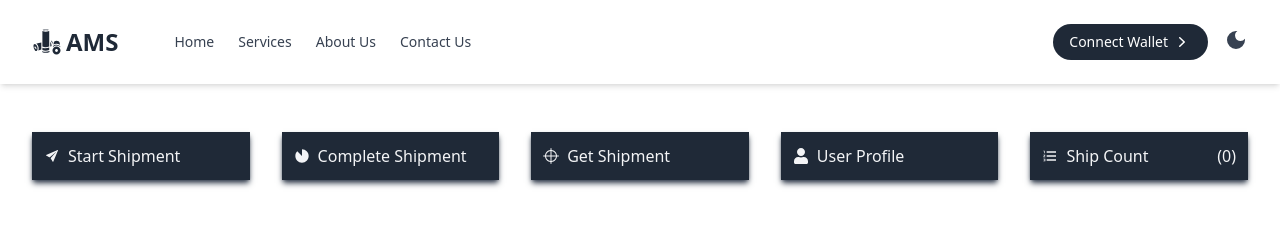
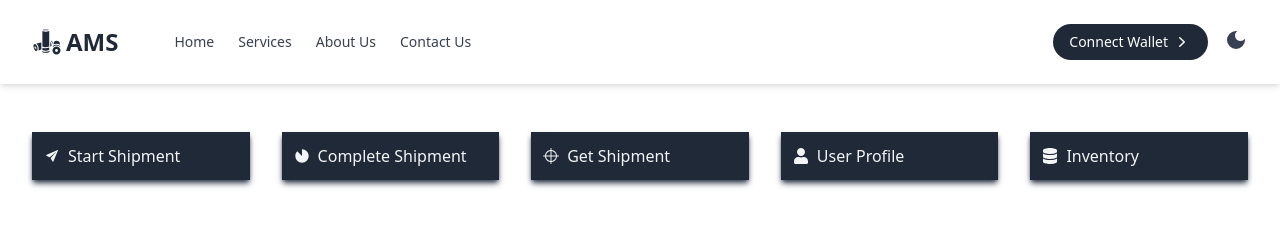
Before and after one commit to suhasledange/AMS, a Next.js app: page / in a window 1280 px wide. Shown: the top 230 px of the page. Built offline with nearby package versions, Linux system fonts and the light colour scheme.

Commit message:
inventory option added

```diff
--- /dev/null
+++ b/components/Base.jsx
@@ -0,0 +1,32 @@
+import React from 'react'
+import { Str1 } from '.'
+
+const Base = ({ openBase,setBase}) => {
+  return openBase ? (
+    <div className='fixed inset-0 z-10 overflow-y-auto'>
+      <div className='fixed inset-0 w-full h-full bg-black opacity-40' onClick={() => setBase(false)}>
+      </div>
+      <div className='flex items-center min-h-screen px-4 py-8'>
+        <div className='relative w-full max-w-lg p-4 mx-auto dark:bg-gray-900 bg-white rounded-sm shadow-lg'>
+
+          <div className='flex justify-end'>
+            <button onClick={() => setBase(false)} className='p-2 text-gray-400 rounded-md dark:hover:bg-gray-700 hover:bg-gray-100'>
+              <Str1 />
+            </button>
+          </div>
+
+          <div className='max-w-sm mx-auto py-3 space-y-3 text-center'>
+            <h4 className='text-lg font-medium dark:text-gray-200 text-gray-800'>Inventory</h4>
+
+
+
+
+         </div>
+
+        </div>
+      </div>
+    </div>
+  ) : ""
+}
+
+export default Base
--- a/components/GetShipment.jsx
+++ b/components/GetShipment.jsx
@@ -33,8 +33,10 @@ const GetShipment = ({ getModel, setGetModel, getShipment }) => {
               <Str1 className='w-5 h-5 mx-auto' />
             </button>
           </div>
+
           <div className='max-w-sm mx-auto py-3 space-y-3 text-center'>
             <h4 className='text-lg font-medium dark:text-gray-200 text-gray-800'>Tracking Details</h4>
+
             <form onSubmit={(e) => e.preventDefault()}>
               <div className=' relative mt-3'>
                   <input required type='number' placeholder='Id' className=' w-full pl-5 pr-3 py-2 dark:text-gray-200  text-gray-500 bg-transparent outline-none border focus:border-blue-900 shadow-sm rounded-lg'
--- a/components/Services.jsx
+++ b/components/Services.jsx
@@ -2,16 +2,17 @@ import React from 'react'
 import { MdIncompleteCircle } from "react-icons/md";
 import { SlTarget } from "react-icons/sl";
 import { FaUser } from "react-icons/fa";
-import { MdOutlineFormatListNumbered } from "react-icons/md";
+import { FaDatabase } from "react-icons/fa";
 import { IoIosSend } from "react-icons/io";
 
-const Services = ({setOpenProfile,setCompleteModal,setGetModel,setStartModal,shipCount}) => {
+const Services = ({setOpenProfile,setBase,setCompleteModal,setGetModel,setStartModal,shipCount}) => {
 
   const team = [
     {id:1,avatar:"Start Shipment",logo:<IoIosSend />},
     {id:2,avatar:"Complete Shipment", logo:<MdIncompleteCircle />},
     {id:3,avatar:"Get Shipment",logo:<SlTarget />},
     {id:4,avatar:"User Profile",logo:<FaUser />},
+    {id:5,avatar:"Inventory",logo:<FaDatabase />},
   ]
 
   const openModelBox = (text)=>{
@@ -23,7 +24,10 @@ const Services = ({setOpenProfile,setCompleteModal,setGetModel,setStartModal,shi
       setGetModel(true);
     }else if(text === 4){
       setOpenProfile(true);
+    }else if(text === 5){
+      setBase(true);
     }
+
   };
 
   return (
@@ -43,7 +47,8 @@ const Services = ({setOpenProfile,setCompleteModal,setGetModel,setStartModal,shi
                 </li>
               ))
             }
-            <li className='  list-none'>
+
+            {/* <li className='  list-none'>
                   <div className=' p-3 bg-gray-800 dark:bg-gray-700 flex items-center gap-2 cursor-pointer dark:hover:bg-gray-600 hover:bg-gray-900 justify-center shadow-gray-700 shadow-md dark:shadow-gray-900'>
                       <p className='text-gray-100'>
                       <MdOutlineFormatListNumbered />
@@ -51,7 +56,8 @@ const Services = ({setOpenProfile,setCompleteModal,setGetModel,setStartModal,shi
                       <h1 className='font-medium text-gray-100 w-full h-full object-cover object-center'>Ship Count</h1>
                       <h3  className='text-gray-100'>({shipCount})</h3>
                   </div>
-                </li>
+                </li> */}
+
             </ul>
           </div>
 
--- a/components/index.js
+++ b/components/index.js
@@ -1,5 +1,6 @@
 import Footer from "./Footer";
 import Card from "./Card";
+import Base from "./Base";
 import Navbar from "./Navbar";
 import Services from "./Services";
 import Profile from "./Profile";
@@ -15,6 +16,7 @@ import Fot2 from "./SVG/Fot2";
 import Str1 from "./SVG/Str1";
 
 export {
+    Base,
     Footer,
     Card,
     Navbar,
--- a/pages/_app.js
+++ b/pages/_app.js
@@ -6,7 +6,9 @@ export default function App({ Component, pageProps }) {
   return( <>
         <AmsProvider>
           <Navbar/>
+
         <Component {...pageProps} />
+
         </AmsProvider>
       <Footer/>
    </>
--- a/pages/index.js
+++ b/pages/index.js
@@ -1,4 +1,4 @@
-import { Card, CompleteShipment, Form, GetShipment, Profile, Services, StartShipment } from '@/components'
+import {Base, Card, CompleteShipment, Form, GetShipment, Profile, Services, StartShipment } from '@/components'
 import { AmsContext } from '@/context/AMS'
 import React, { useContext, useEffect, useState } from 'react'
 
@@ -24,6 +24,8 @@ const index = () => {
 
   const [createShipmentModel,setcreateShipmentModel] = useState(false);
   const [openProfile,setOpenProfile] = useState(false);
+  const [openBase,setBase] = useState(false);
+
   const [startModal,setStartModal] = useState(false);
   const [completeModal,setCompleteModal] = useState(false);
   const [getModel,setGetModel] = useState(false);
@@ -55,6 +57,7 @@ const index = () => {
     < >
 
       <Services setOpenProfile={setOpenProfile}
+                setBase={setBase}
                 setCompleteModal={setCompleteModal}
                 setGetModel={setGetModel}
                 setStartModal={setStartModal}
@@ -79,6 +82,10 @@ const index = () => {
             Balance={Balance}
 
       />
+      <Base
+             openBase={openBase}
+             setBase={setBase}
+      />
       <CompleteShipment
             completeModal={completeModal}
             setCompleteModal={setCompleteModal}
@@ -94,6 +101,7 @@ const index = () => {
           setStartModal={setStartModal}
           startShipment={startShipment}
       />
+
   </>
   )
 }
```
